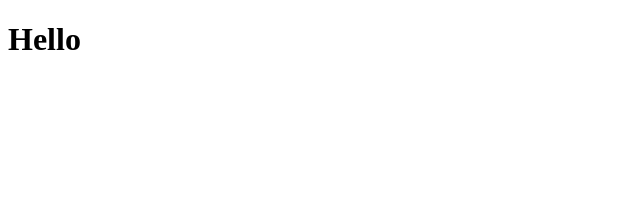
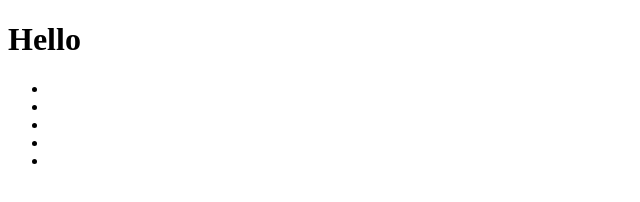
Before and after one commit to dim4ik1985/demo, a plain HTML site: page index.html in a window 1280 px wide. Shown: the full height of the page, 0-640 px from the left. Drawn offline with Linux system fonts and the light colour scheme.

Commit message:
add list

```diff
--- a/index.html
+++ b/index.html
@@ -11,6 +11,15 @@
         <div class="header__title">
             <h1 class="title-text">Hello</h1>
         </div>
+    <div class="main">
+        <ul>
+            <li></li>
+            <li></li>
+            <li></li>
+            <li></li>
+            <li></li>
+        </ul>
+    </div>
 
     </div>
 </body>
```
